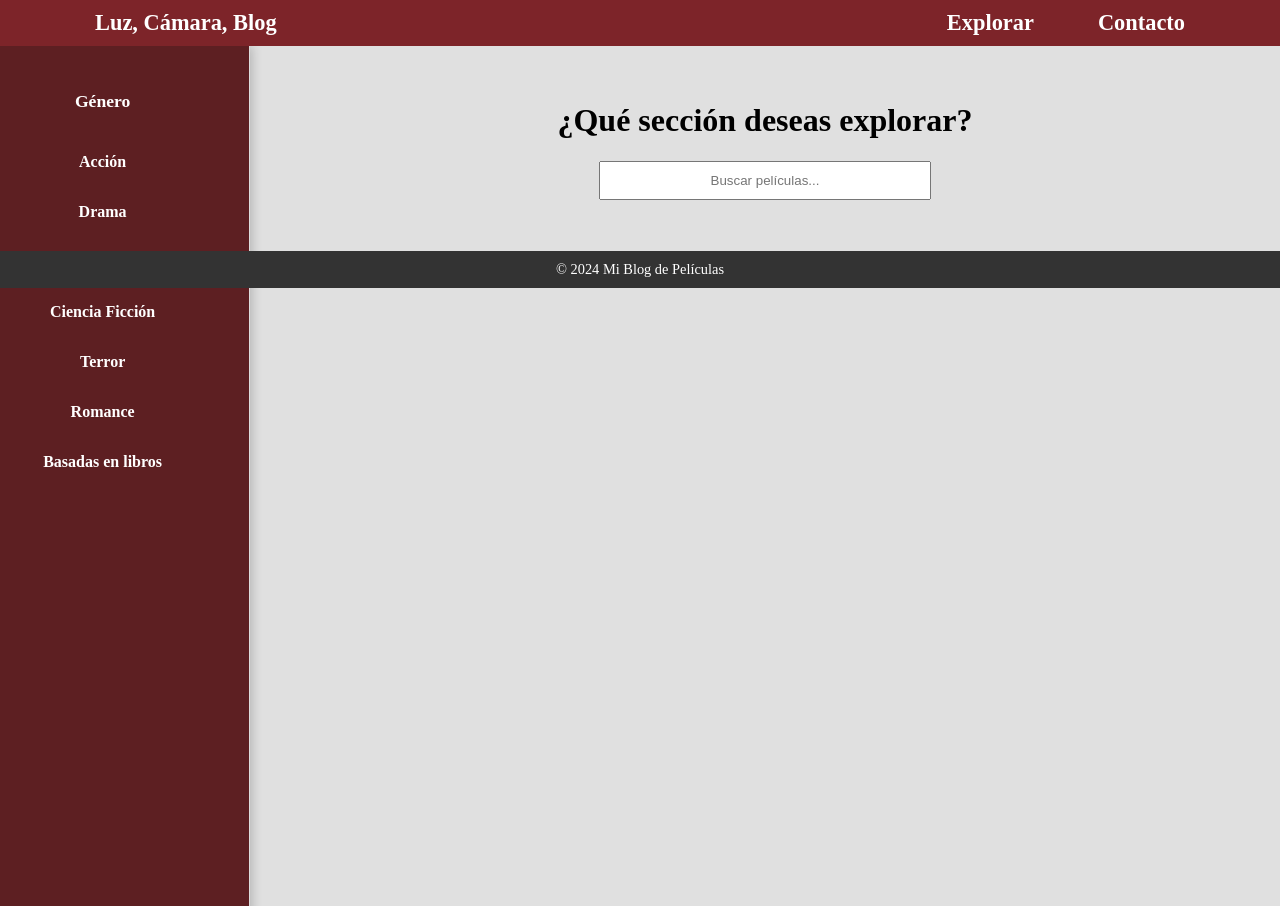
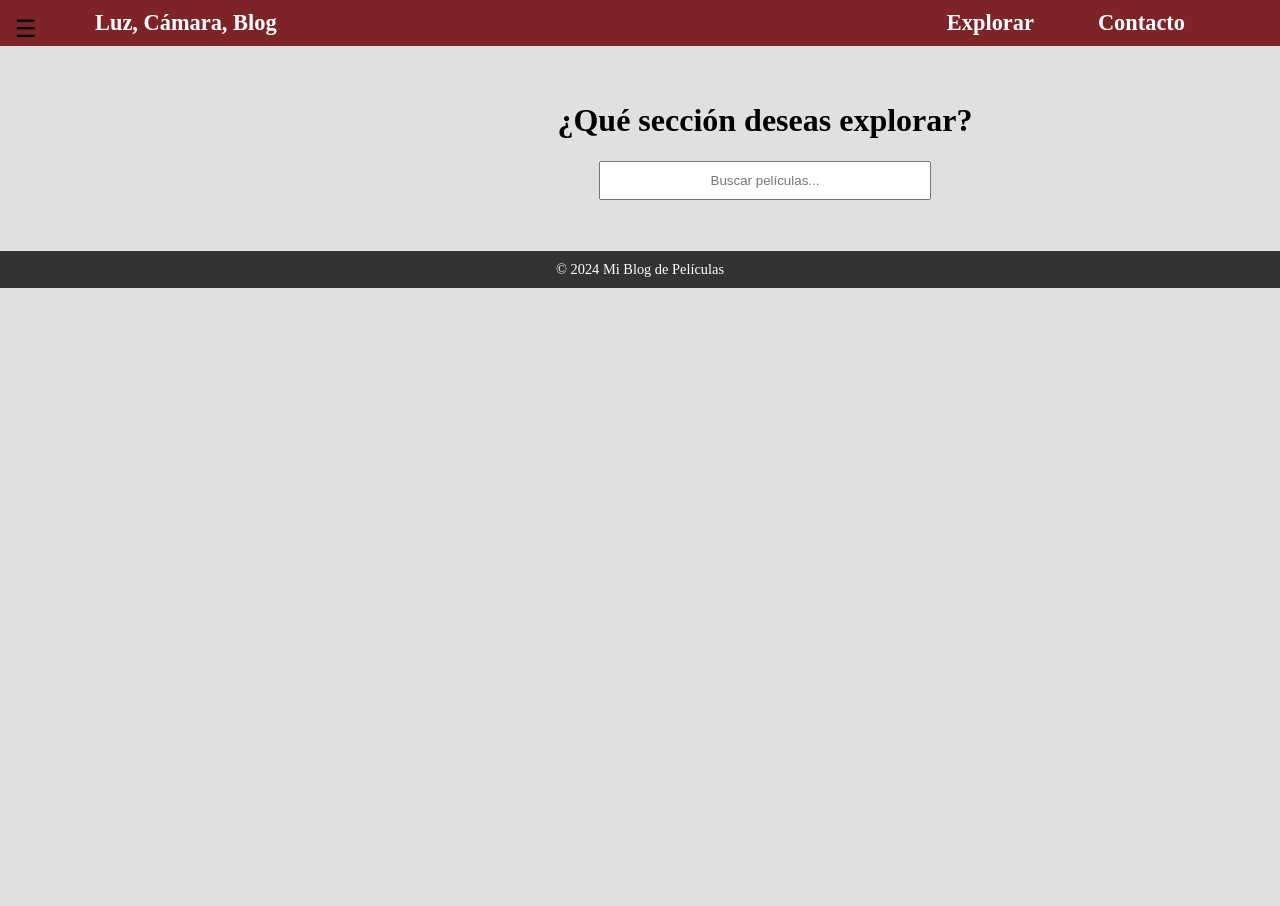
Before and after one commit to guadalupe-esteche/proyecto, a PHP site: page /paginas/explorar.php in a window 1280 px wide. Run offline with PHP 8.4, Linux system fonts and the light colour scheme; data that the repository does not hold is empty.

Commit message:
17 commit

```diff
--- a/estilos/estilos.css
+++ b/estilos/estilos.css
@@ -828,20 +828,41 @@ footer p {
     margin: 0;
 }
 
-/* Estilos para el contenedor general */
-.contenedor-explorar {
-    display: flex;
+/* Botón de menú hamburguesa */
+.menu-hamburguesa {
+    display: block;
+    position: fixed;
+    top: 15px;
+    left: 15px;
+    font-size: 24px;
+    cursor: pointer;
+    z-index: 20;
 }
 
-/* Estilos para el menú lateral */
+/* Menú lateral */
 .menu-lateral {
-    width: 250px; /* Ajusta el ancho según tus preferencias */
+    width: 250px;
     background-color: #5d1f22;
-    box-shadow: 2px 0 10px rgba(0, 0, 0, 0.2); /* Sombra */
-    padding: 15px;
-    border-right: 1px solid #ddd;
     position: fixed;
+    top: 0;
+    left: 0;
     height: 100vh;
+    transform: translateX(-100%);
+    transition: transform 0.3s ease;
+}
+
+.menu-lateral.abierto {
+    transform: translateX(0);
+}
+
+/* Contenido principal */
+.contenido-pelicula {
+    transition: margin-left 0.3s ease;
+}
+
+/* Cuando el menú está abierto */
+.contenido-pelicula.menu-abierto {
+    margin-left: 250px;
 }
 
 /* Estilos para la tabla en el menú lateral */
@@ -870,17 +891,6 @@ footer p {
     overflow-y: auto;
 }
 
-/* Ajustes adicionales para pantallas pequeñas */
-@media (max-width: 768px) {
-    .contenedor {
-        flex-direction: column;
-    }
-    .menu-lateral {
-        width: 100%;
-        border-right: none;
-        border-bottom: 1px solid #ddd;
-    }
-}
 
 /* Estilos para el nav */
 .nav-explorar {
--- a/estilos/responsive.css
+++ b/estilos/responsive.css
@@ -181,3 +181,22 @@
         display: none;
     }
 }
+
+
+@media (min-width: 1024px) {
+    .menu-hamburguesa {
+        display: block;
+    }
+}
+
+/* Ajustes adicionales para pantallas pequeñas */
+@media (max-width: 768px) {
+    .contenedor {
+        flex-direction: column;
+    }
+    .menu-lateral {
+        width: 100%;
+        border-right: none;
+        border-bottom: 1px solid #ddd;
+    }
+}
--- a/js/explorar.js
+++ b/js/explorar.js
@@ -96,6 +96,13 @@ function deslizarSeccion(direccion, seccionId) {
     });
 }
 
+function toggleMenu() {
+    const menu = document.getElementById("menuLateral");
+    const contenido = document.getElementById("contenidoPelicula");
+    menu.classList.toggle("abierto");
+    contenido.classList.toggle("menu-abierto");
+}
+
 // Ajustar películas al cargar y redimensionar la ventana
 function ajustarPeliculas() {
     const secciones = document.querySelectorAll('main > section');
--- a/paginas/explorar.php
+++ b/paginas/explorar.php
@@ -25,49 +25,24 @@ include '../conexion/conexion.php'; // Conectar a la base de datos
             </div>
         </div>
     </nav>
+    <div class="menu-hamburguesa" onclick="toggleMenu()">
+        ☰
+    </div>
 
     <div class="contenedor-explorar">
-        <aside class="menu-lateral">
-        <table class="tabla-generos">
-                <thead>
-                    <tr>
-                        <th>Género</th>
-                    </tr>
-                </thead>
-                <tbody>
-                    <tr>
-                        <td><a href="#accion">Acción</a>
-                        </td>
-                    </tr>
-                    <tr>
-                        <td><a href="#drama">Drama</a>
-                        </td>
-                    </tr>
-                    <tr>
-                        <td><a href="#comedia">Comedia</a>
-                        </td>
-                    </tr>
-                    <tr>
-                        <td><a href="#cienciaficcion">Ciencia Ficción</a>
-                        </td>
-                    </tr>
-                    <tr>
-                        <td><a href="#terror">Terror</a>
-                        </td>
-                    </tr>
-                    <tr>
-                        <td><a href="#romance">Romance</a>
-                        </td>
-                    </tr>
-                    <tr>
-                        <td><a href="#basadasenlibros">Basadas en libros</a>
-                        </td>
-                    </tr>
-                </tbody>
-            </table>
-        </aside>
+        <nav class="menu-lateral">
+            <ul class="tabla-generos">
+                <li><a href="#accion">Acción</a></li>
+                <li><a href="#drama">Drama</li>
+                <li><a href="#comedia">Comedia</a></li>
+                <li><a href="#cienciaficcion">Ciencia Ficción</a></li>
+                <li><a href="#terror">Terror</a></li>
+                <li><a href="#romance">Romance</a></li>
+                <li><a href="#basadasenlibros">Basadas en libros</a></li>
+            </ul>
+        </nav>
+
         <main class="pagina-peliculas">
-
             <div class="contenido-pelicula">
                 <h1>¿Qué sección deseas explorar?</h1>
                 <input type="text" id="buscar" placeholder="Buscar películas..." onkeyup="filtrarPeliculas()"
```
